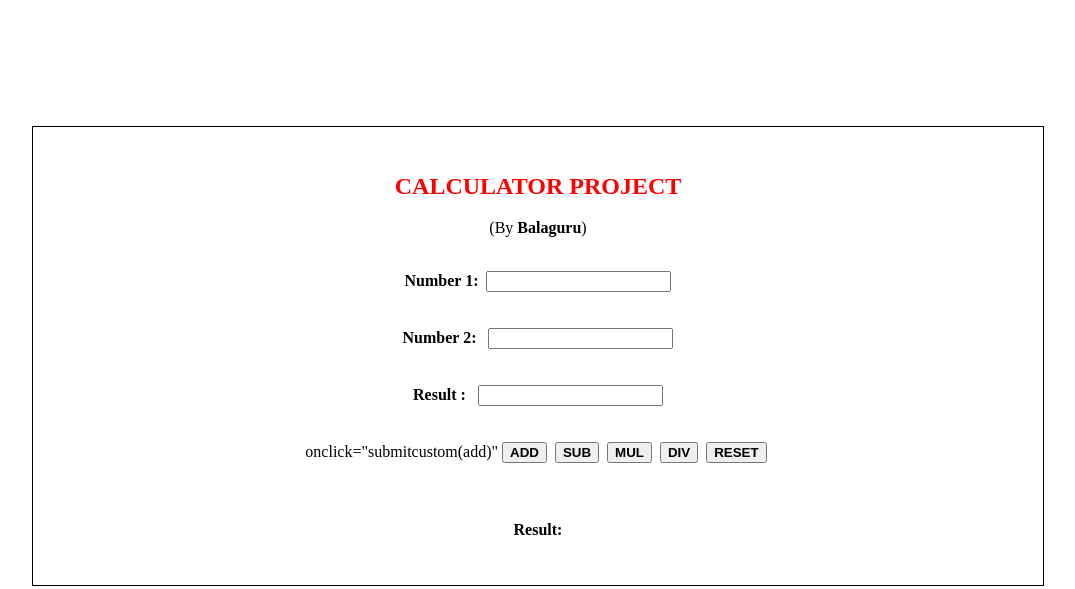
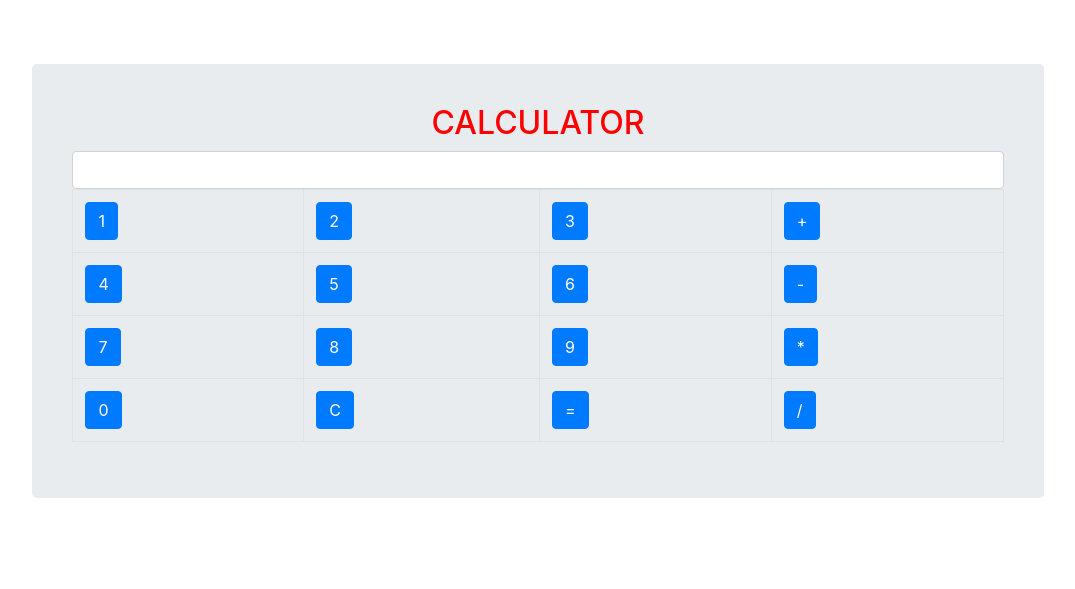
Before and after one commit to madbala/Credoz_training, a plain HTML site: page index.html in a window 1280 px wide. Shown: the whole page, without its empty margins (102-1177 px from the left). Drawn offline with nearby package versions, Linux system fonts and the light colour scheme.

Commit message:
Update index.html

```diff
--- a/index.html
+++ b/index.html
@@ -1,55 +1,69 @@
 <!DOCTYPE html>
 <html lang="en">
-
 <head>
     <meta charset="UTF-8">
     <meta name="viewport" content="width=device-width, initial-scale=1.0">
     <meta http-equiv="X-UA-Compatible" content="ie=edge">
-    <title>Calculator</title>
+    <title>Document</title>
+    <link rel="stylesheet" href="https://maxcdn.bootstrapcdn.com/bootstrap/4.3.1/css/bootstrap.min.css">
     <style>
     .container{
-      border-color: red;
-      border:1px solid;
-      width: auto;
-      height: auto;
-      margin: 10%;
-      padding: 2%;
-      text-align: center;
+        margin: 0% auto;
+        padding: 5%;
+        width: 0% auto;
     }
+    .jumbotron
+    {
+        margin: 0% auto;
+        padding: 4%;
+        width: 0% auto;
+    }
+
+
     </style>
+</head>
+<body>
+    <div class="container" >
+        <div class="jumbotron" >
+              <h2 style="color:red; text-align: center;">CALCULATOR</h2>
+                 <table class="table table-bordered table-hover" >
+                  <thead><tr><input type="text" class="form-control" id="ip1" ></tr></thead>
+                  <tbody>
+                        <tr>
+                          <td><button type="button" class="btn btn-primary" onclick="doview(this.innerHTML)" >1</button></td>
+                          <td><button type="button" class="btn btn-primary" onclick="doview(this.innerHTML)" >2</button></td>
+                          <td><button type="button" class="btn btn-primary" onclick="doview(this.innerHTML)" >3</button></td>
+                          <td><button type="button" class="btn btn-primary" onclick="doview(this.innerHTML)" >+</button></td>
+                        </tr>
+                        <tr>
+                          <td><button type="button" class="btn btn-primary" onclick="doview(this.innerHTML)" >4</button></td>
+                          <td><button type="button" class="btn btn-primary" onclick="doview(this.innerHTML)" >5</button></td>
+                          <td><button type="button" class="btn btn-primary" onclick="doview(this.innerHTML)" >6</button></td>
+                          <td><button type="button" class="btn btn-primary" onclick="doview(this.innerHTML)" >-</button></td>
+                        </tr>
+                        <tr>
+                          <td><button type="button" class="btn btn-primary" onclick="doview(this.innerHTML)" >7</button></td>
+                          <td><button type="button" class="btn btn-primary" onclick="doview(this.innerHTML)" >8</button></td>
+                          <td><button type="button" class="btn btn-primary" onclick="doview(this.innerHTML)" >9</button></td>
+                          <td><button type="button" class="btn btn-primary" onclick="doview(this.innerHTML)" >*</button></td>
+                        </tr>
+                        <tr>
+                          <td><button type="button" class="btn btn-primary" onclick="doview(this.innerHTML)" >0</button></td>
+                          <td><button type="button" class="btn btn-primary" onclick="doclear()" >C</button></td>
+                          <td><button type="button" class="btn btn-primary" onclick="doCalculate()" >=</button></td>
+                          <td><button type="button" class="btn btn-primary" onclick="doview(this.innerHTML)" >/</button></td>
+                        </tr>
+                      </tbody>
 
-</head>
 
-<body>
-    <div class="container">
-      <h2 style="color:red">CALCULATOR PROJECT</h2>
-      <p>(By <strong>Balaguru</strong>) </p><br>
-  <!--<form name="form1" id="form">-->
-    <b>Number 1:</b>&nbsp;&nbsp;<input type="text" id="ip1" required><br><br><br>
-    <b>Number 2:</b>&nbsp; &nbsp;<input type="text" id="ip2" required><br><br><br>
-    <b>Result :</b>&nbsp; &nbsp;<input id="res"><br><br><br>
+                 </table>
+        </div>
+    </div>
 
-onclick="submitcustom(add)"
-    <button value="Add" class="animal" data-type="add"><b>ADD</b></button>&nbsp;
-    <button value="Sub" class="animal" data-type="sub"><b>SUB</b></button>&nbsp;
-    <button value="Mul" class="animal" data-type="mul"><b>MUL</b></button>&nbsp;
-    <button  value="Div" class="animal" data-type="div"><b>DIV</b></button>&nbsp;
-    <button  value="Clear" onclick="reset()"><b>RESET</b></button>&nbsp;
-    <br><br><br>
-    <h4><b>Result:</b><span id="result"></span></h4>
-   <!--</form>-->
-   </div>
+
 </body>
-     <script src="index.js"></script>
-     <script
-  src="https://code.jquery.com/jquery-3.4.1.min.js"
-  integrity="sha256-CSXorXvZcTkaix6Yvo6HppcZGetbYMGWSFlBw8HfCJo="
-  crossorigin="anonymous"></script>
-
-<script>
-$('.animal').click(function(){
-submitcustom($(this).data('type'));
-});
-
-</script>
+<script src="index.js"></script>
+<script src="https://ajax.googleapis.com/ajax/libs/jquery/3.4.1/jquery.min.js"></script>
+<script src="https://cdnjs.cloudflare.com/ajax/libs/popper.js/1.14.7/umd/popper.min.js"></script>
+<script src="https://maxcdn.bootstrapcdn.com/bootstrap/4.3.1/js/bootstrap.min.js"></script>
 </html>
```
